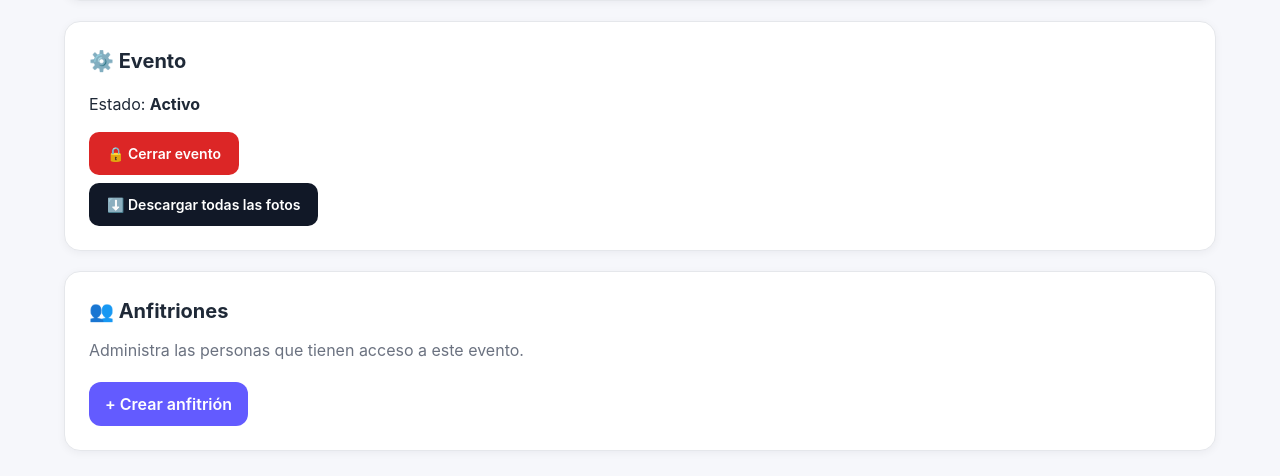
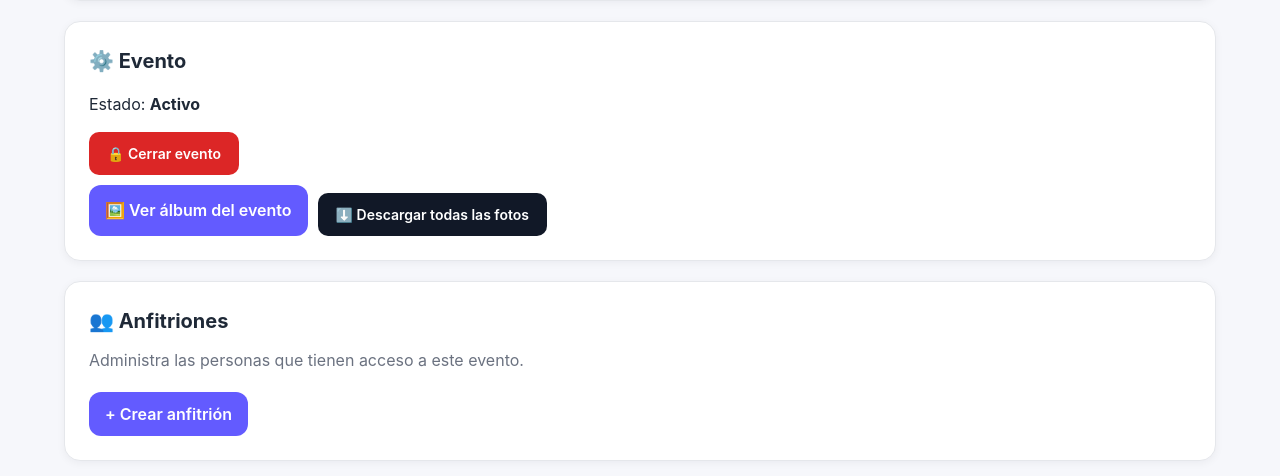
Before and after one commit to jmlagz/EventPhotos, a Django app: a page that uses eventos/templates/eventos/dashboard_evento.html in a window 1280 px wide. Shown: the part 1067-1543 px from the top of the page. Run offline with Django 5.2, Linux system fonts and the light colour scheme; a user stored in the database is signed in; tables that the repository leaves empty hold one stand-in row (values such as "Sample post"); data that the repository does not hold is empty.

Commit message:
Add event album link to dashboard

```diff
--- a/eventos/templates/eventos/dashboard_evento.html
+++ b/eventos/templates/eventos/dashboard_evento.html
@@ -630,12 +630,24 @@
             </form>
         {% endif %}
 
+        <div class="buttons" style="margin-top: 10px;">
+
+            <a
+                href="{% url 'album_publico' slug=evento.slug %}"
+                class="button"
+                target="_blank"
+            >
+                🖼️ Ver álbum del evento
+            </a>
+
             <a
                 href="{% url 'descargar_fotos_evento' evento.slug %}"
                 class="download-all-button"
             >
                 ⬇️ Descargar todas las fotos
             </a>
+
+        </div>
 
     </section>
 
```
Lines whose indentation alone changed are shown as unchanged.
